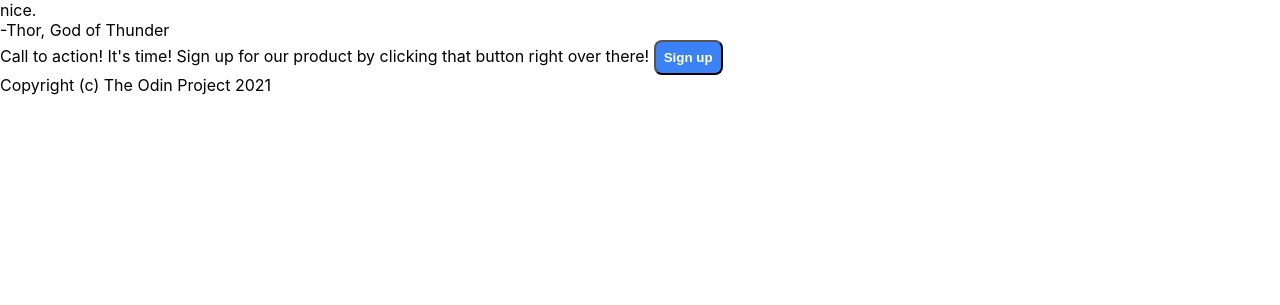
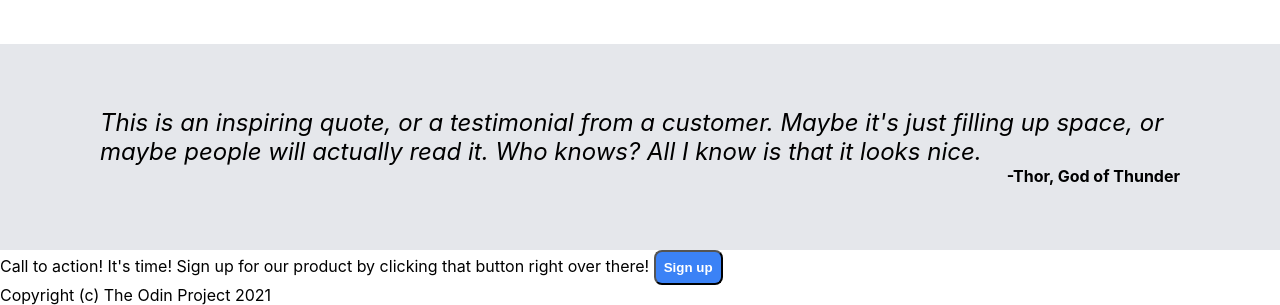
Before and after one commit to jfang96/odin-landing-page, a plain HTML site: page index.html in a window 1280 px wide. Shown: the part 636-941 px from the top of the page. Before the commit the page ends 800 px from the top, so only its background shows below. Drawn offline with Linux system fonts and the light colour scheme.

Commit message:
Format quote section

```diff
--- a/index.html
+++ b/index.html
@@ -53,9 +53,9 @@
     </div>
 
     <!-- Quote/testimonial -->
-    <div>
+    <div class="quote-container">
         This is an inspiring quote, or a testimonial from a customer. Maybe it's just filling up space, or maybe people will actually read it. Who knows? All I know is that it looks nice.
-        <div>-Thor, God of Thunder</div>
+        <div class="name-text">-Thor, God of Thunder</div>
     </div>
 
     <!-- Call to action box -->
--- a/style.css
+++ b/style.css
@@ -86,6 +86,7 @@ button {
 .card-container {
     display: flex;
     justify-content: space-around;
+    margin-bottom: 64px;
 }
 
 .card {
@@ -107,3 +108,17 @@ button {
     justify-content: center;
     align-content: center;
 }
+
+.quote-container {
+    background-color: #e5e7eb;
+    padding: 64px 100px;
+    font-size: 24px;
+    font-style: italic;
+}
+
+.name-text {
+    font-weight: bold;
+    font-size: 16px;
+    text-align: right;
+    font-style: normal;
+}
```
